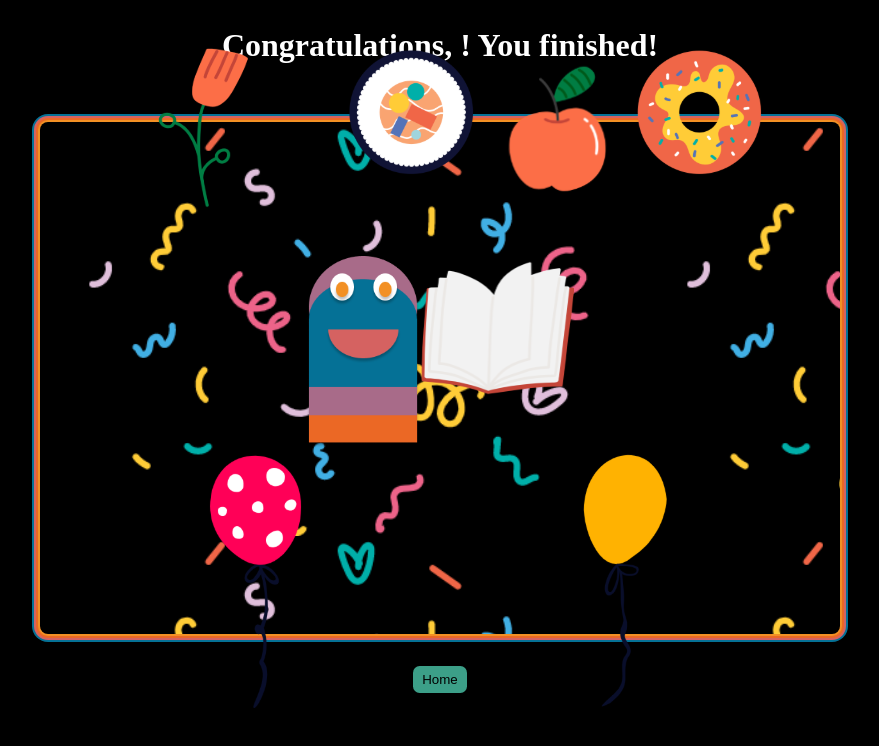
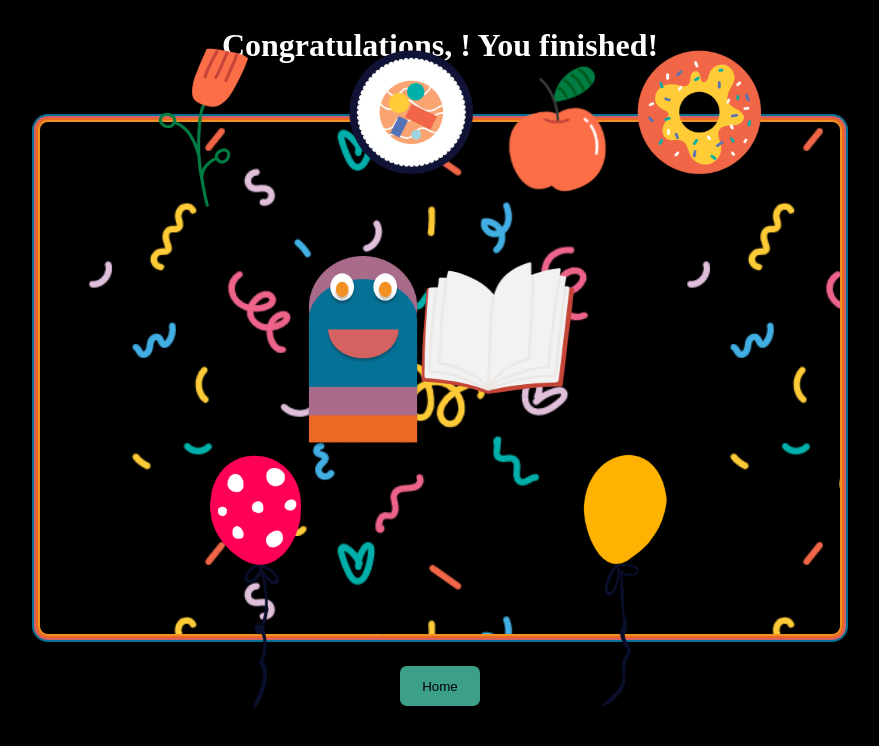
Before and after one commit to kellydinneen/book-worm-fe, a React (Create React App) app: page /celebration in a window 1280 px wide. Shown: the top 746 px of the page, without its empty margins (200-1079 px from the left). Built offline with nearby package versions, Linux system fonts and the light colour scheme.

Commit message:
Update button styling

```diff
--- a/src/Celebration/Celebration.scss
+++ b/src/Celebration/Celebration.scss
@@ -3,8 +3,8 @@
 .buttonHome {
   background-color: $fifth-accent-color;
   color: $primary-background;
-  height: 2em;
-  width: 4em;
+  height: 3em;
+  width: 6em;
 }
 .celebrationDisplay {
   align-items: center;
```
